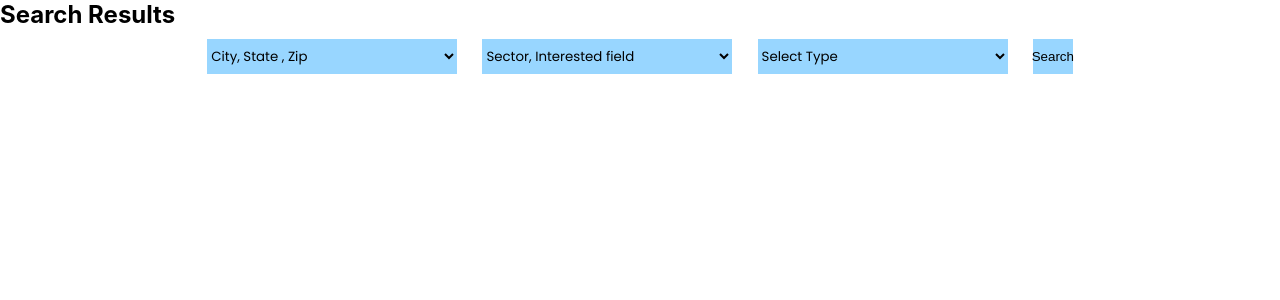
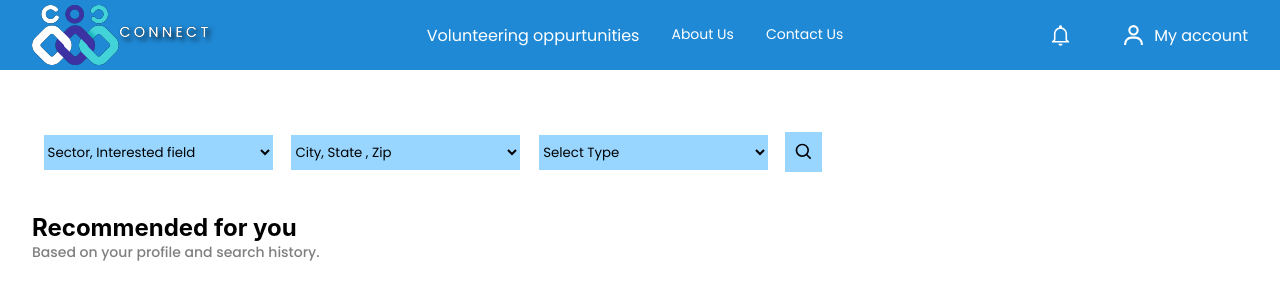
Before and after one commit to anysa-kharel/Volunteer-Management-System, a React (Create React App) app: page /search in a window 1280 px wide. Shown: the top 300 px of the page. Built offline with nearby package versions, Linux system fonts and the light colour scheme.

Commit message:
Logo added and Search problem solved

```diff
--- a/src/components/Navbar.css
+++ b/src/components/Navbar.css
@@ -4,7 +4,11 @@
     box-sizing: border-box;
 }
 
+.title .logo{
+  margin-top:0.8rem;
+}
 .title a{
+
     color: white;
     font-size: 30px;
     margin-left: 2rem;
--- a/src/components/Navbar2.js
+++ b/src/components/Navbar2.js
@@ -3,6 +3,7 @@ import { Link } from "react-router-dom";
 import { BiUser } from 'react-icons/bi';
 import { AiOutlineUserAdd } from 'react-icons/ai';
 import './Navbar2.css'
+import logo from "../assests/logo2.png"
 
 const Navbar2 = () => {
     return (
@@ -10,7 +11,7 @@ const Navbar2 = () => {
             <div className="main-nav2">
 
                 <div className="title">
-                    <Link className="no_underline" to="/home">Volun</Link>
+                    <Link className="no_underline" to="/home"><img src= {logo} className="logo"/></Link>
                 </div>
 
                 <div className="Menus">
@@ -38,7 +39,7 @@ const Navbar2 = () => {
                 </div>
 
                 <div className="login1">
-                    <ul className="log-in">
+                    <ul className="log-in2">
                         <li>
                             <Link className="no_underline hover_item" to="/login">Login <BiUser size={15} /></Link>
                         </li>
--- a/src/components/Navbar3.js
+++ b/src/components/Navbar3.js
@@ -3,6 +3,7 @@ import { Link } from "react-router-dom";
 import { IoMdNotificationsOutline } from "react-icons/io";
 import { AiOutlineUserAdd } from "react-icons/ai";
 import { BiUser } from "react-icons/bi";
+import logo from "../assests/logo2.png"
 import "./Navbar.css";
 import "./Navbar3.css";
 
@@ -12,7 +13,7 @@ const Navbar3 = () => {
       <div className="main-nav">
         <div className="title">
           <Link className="no_underline" to="/home">
-            Volun
+            <img src= {logo} className="logo"/>
           </Link>
         </div>
 
--- a/src/components/volundata.js
+++ b/src/components/volundata.js
@@ -46,7 +46,7 @@ const Volundata = [
         stipend:"Free",
         type:"Unpaid",
         duration:"5 Hrs",
-        field:"Public Health"
+        field:"Public health"
     },
 
     {
@@ -82,7 +82,7 @@ const Volundata = [
         stipend:"500",
         type:"Paid",
         duration:"3 Hrs",
-        field:"Public Health"
+        field:"Public health"
     },
 
     {
@@ -94,7 +94,7 @@ const Volundata = [
         stipend:"Free",
         type:"Unpaid",
         duration:"Flexible",
-        field:"Public Health"
+        field:"Public health"
     },
 
     {
@@ -106,7 +106,7 @@ const Volundata = [
         stipend:"500",
         type:"Paid",
         duration:"2 Hrs",
-        field:"Engineering"
+        field:"Technology"
     },
 
     {
@@ -118,7 +118,7 @@ const Volundata = [
         stipend:"500",
         type:"Paid",
         duration:"2 Hrs",
-        field:"Engineering"
+        field:"Technology"
     },
     {
         "id":"11",
--- a/src/pages/About.js
+++ b/src/pages/About.js
@@ -7,7 +7,7 @@ const About = () => {
     <div>
       <Navbar/>
       About Page
- <Signup1/>
+
     </div>
   )
 }
--- a/src/pages/Enter.js
+++ b/src/pages/Enter.js
@@ -12,52 +12,40 @@ const Enter = () => {
   const [field, setField] = useState("");
   const [type, setType] = useState("");
   const [searchData, setSearchData] = useState([]);
-  // const [click, setClick] = useState(false);
+  const [click, setClick] = useState(false);
 
   const handleClick = (e) => {
-    e.preventDefault()
+    setClick(true);
+    e.preventDefault();
     console.log(location, field, type);
+    console.log(!location, !type);
 
-
-    const locationData = Volundata.filter(data => {
-
-        if(!location && !field && !type){
-            return(Volundata)
+    const locationData = Volundata.filter((data) => {
+      if (!location && !field && !type) {
+        return Volundata;
+      } else if (!location && !type) {
+        return data.field === field;
+      } else if (!field && !type) {
+        return data.location === location;
+      } else if (!location && !field) {
+        return data.type === type;
+      } else if (!location) {
+        return data.type === type && data.field === field;
+      } else if (!type) {
+        return data.location === location && data.field === field;
+      } else if (!field) {
+        return data.type === type && data.location === location;
+      } else {
+        return (
+          data.field === field &&
+          data.type === type &&
+          data.location === location
+        );
       }
-
-        if(!location){
-            return(data.type===type && data.field===field)
-        }
-
-        if(!type){
-            return(data.location===location && data.field===field)
-        }
-
-        if(!field){
-            return(data.type===type && data.location===location)
-        }
-
-        if(!location && !type){
-            return(data.field===field)
-        }
-
-        if(!field && !type){
-            return(data.location===location)
-        }
-
-        if(!location && !field){
-            return(data.type===type)
-        }
-
-        else{
-            return(data.field===field && data.type===type && data.location===location)
-        }
-
-    })
-    console.log(locationData)
-    setSearchData(locationData)
-
-}
+    });
+    console.log(locationData);
+    setSearchData(locationData);
+  };
 
   return (
     <>
@@ -67,19 +55,19 @@ const Enter = () => {
       <div className="enter">
         <form className="search-barr">
           <select
-            value={location}
-            onChange={(e) => setLocation(e.currentTarget.value)}
+            value={field}
+            onChange={(e) => setField(e.currentTarget.value)}
           >
             <option value="">Sector, Interested field</option>
             <option value="Environment">Environment</option>
             <option value="Business">Business</option>
             <option value="Public health">Public health</option>
-            <option value="Engineering">Engineering</option>
+            <option value="Technology">Technology</option>
           </select>
 
           <select
-            value={field}
-            onChange={(e) => setField(e.currentTarget.value)}
+            value={location}
+            onChange={(e) => setLocation(e.currentTarget.value)}
           >
             <option value="">City, State , Zip</option>
             <option value="Kathmandu">Kathmandu</option>
@@ -104,36 +92,59 @@ const Enter = () => {
       </div>
       {/* Containers */}
 
-
       <div className="pro-container">
-      {
-      searchData.slice(0, 6).map(data => {
-        return(<>
-    <div className="info">
-
-
-      <div key={data.id} className="pro-logo">
-         <img src={data.picture} alt="pic"/>
+        {searchData.slice(0, 6).map((data) => {
+          return (
+            <>
+              <div className="info" key={data.id}>
+                <div className="pro-logo">
+                  <img src={data.picture} alt="pic" />
                 </div>
 
                 <div className="pro-details">
-        <div key={data.id} className="book"> <h2>Program:&nbsp;{data.program}</h2><div className="bookmark"><FaRegBookmark/></div></div>
-        <div key={data.id}> <h3>Organization:&nbsp;{data.organization}</h3></div>
-        <div key={data.id}> <h3>Date & Time:&nbsp;{data.datantime}</h3></div>
-        <div key={data.id}> <h3>Location:&nbsp;{data.location}</h3></div>
-        <div key={data.id}> <h3>Duration:&nbsp;{data.duration}</h3></div>
-        <div key={data.id}> <h3>Type:&nbsp;{data.type}</h3></div>
-        <div key={data.id} className="book"> <h3>Stipend:&nbsp;{data.stipend}</h3><div >
-
-           <input type="button" value="Want to Join?" className="but"></input>
-           </div></div>
+                  <div className="book">
+                    {" "}
+                    <h2>Program:&nbsp;{data.program}</h2>
+                    <div className="bookmark">
+                      <FaRegBookmark />
                     </div>
                   </div>
-
-      </>  )}
-        )
-        }
-
+                  <div key={data.id}>
+                    {" "}
+                    <h3>Organization:&nbsp;{data.organization}</h3>
+                  </div>
+                  <div key={data.id}>
+                    {" "}
+                    <h3>Date & Time:&nbsp;{data.datentime}</h3>
+                  </div>
+                  <div key={data.id}>
+                    {" "}
+                    <h3>Location:&nbsp;{data.location}</h3>
+                  </div>
+                  <div key={data.id}>
+                    {" "}
+                    <h3>Duration:&nbsp;{data.duration}</h3>
+                  </div>
+                  <div key={data.id}>
+                    {" "}
+                    <h3>Type:&nbsp;{data.type}</h3>
+                  </div>
+                  <div className="book">
+                    {" "}
+                    <h3>Stipend:&nbsp;{data.stipend}</h3>
+                    <div>
+                      <input
+                        type="button"
+                        value="Want to Join?"
+                        className="but"
+                      ></input>
+                    </div>
+                  </div>
+                </div>
+              </div>
+            </>
+          );
+        })}
       </div>
     </>
   );
--- a/src/pages/SearchResults.jsx
+++ b/src/pages/SearchResults.jsx
@@ -1,64 +1,74 @@
+import React from "react";
+import Navbar3 from "../components/Navbar3";
 import { useState } from "react";
+import "./Enter.css";
 import Volundata from "../components/volundata";
-import {FaRegBookmark} from 'react-icons/fa';
-import './Enter.css';
+import "../components/Form.css";
+import { BiSearch } from "react-icons/bi";
+import { FaRegBookmark } from "react-icons/fa";
 
-const SearchResults = () => {
-    const [location, setLocation] = useState("")
-    const [field, setField] = useState("")
-    const [type, setType] = useState("")
-    const [searchData, setSearchData] = useState([])
+const Enter = () => {
+  const [location, setLocation] = useState("");
+  const [field, setField] = useState("");
+  const [type, setType] = useState("");
+  const [searchData, setSearchData] = useState([]);
+  const [click, setClick] = useState(false);
 
   const handleClick = (e) => {
-        e.preventDefault()
+    setClick(true);
+    e.preventDefault();
     console.log(location, field, type);
+    console.log(!location, !type);
 
-
-        const locationData = Volundata.filter(data => {
-
-            if(!location && !field && !type){
-                return(Volundata)
+    const locationData = Volundata.filter((data) => {
+      if (!location && !field && !type) {
+        return Volundata;
+      } else if (!location && !type) {
+        return data.field === field;
+      } else if (!field && !type) {
+        return data.location === location;
+      } else if (!location && !field) {
+        return data.type === type;
+      } else if (!location) {
+        return data.type === type && data.field === field;
+      } else if (!type) {
+        return data.location === location && data.field === field;
+      } else if (!field) {
+        return data.type === type && data.location === location;
+      } else {
+        return (
+          data.field === field &&
+          data.type === type &&
+          data.location === location
+        );
       }
-
-            if(!location){
-                return(data.type===type && data.field ===field)
-            }
-
-            if(!type){
-                return(data.location===location && data.field ===field)
-            }
-
-            if(!field){
-                return(data.type===type && data.location ===location)
-            }
-
-            if(!location && !type){
-                return(data.field ===field)
-            }
-
-            if(!field && !type){
-                return(data.location===location)
-            }
-
-            if(!location && !field){
-                return(data.type===type)
-            }
-
-            else{
-                return(data.field===field && data.type===type && data.location === location)
-            }
-
-        })
-        console.log(locationData)
-        setSearchData(locationData)
-
-    }
+    });
+    console.log(locationData);
+    setSearchData(locationData);
+  };
 
   return (
     <>
-      <h2>Search Results</h2>
-      <form >
-        <select value={location}  onChange={e => setLocation(e.currentTarget.value)}>
+      <Navbar3 />
+
+      {/* Search Bar */}
+      <div className="enter">
+        <form className="search-barr">
+          <select
+            value={field}
+            onChange={(e) => setField(e.currentTarget.value)}
+          >
+            <option value="">Sector, Interested field</option>
+            <option value="Environment">Environment</option>
+            <option value="Business">Business</option>
+            <option value="Public health">Public health</option>
+            <option value="Engineering">Engineering</option>
+          </select>
+
+          <select
+            value={location}
+            onChange={(e) => setLocation(e.currentTarget.value)}
+          >
             <option value="">City, State , Zip</option>
             <option value="Kathmandu">Kathmandu</option>
             <option value="Pokhara">Pokhara</option>
@@ -66,73 +76,78 @@ const SearchResults = () => {
             <option value="Butwal">Butwal</option>
           </select>
 
-        <select value={field}  onChange={e => setField(e.currentTarget.value)}>
-          <option value="">Sector, Interested field</option>
-          <option value="Environment">Environment</option>
-          <option value="Business">Business</option>
-          <option value="Public health">Public health</option>
-          <option value="Engineering">Engineering</option>
-        </select>
-
-        <select value={type}  onChange={e => setType(e.currentTarget.value)}>
+          <select value={type} onChange={(e) => setType(e.currentTarget.value)}>
             <option value="">Select Type</option>
             <option value="Paid">Paid</option>
             <option value="Unpaid">Unpaid</option>
           </select>
-        <button onClick={handleClick}>Search</button>
+
+          <button onClick={handleClick}>
+            <BiSearch size={20} />
+          </button>
         </form>
-      <div>
-        {
-            searchData.slice(0, 6).map(data => {
-                return(
-                    <div key={data.id}>
-                    Program:{data.program} <br/>
-                    Organization:{data.organization} <br/>
-                    Date & Time:{data.datentime}<br/>
-                    Location:{data.location}<br/>
-                    Stipend:{data.stipend}<br/>
-                    Type:{data.type}<br/>
-                    Duration:{data.duration}<br/>
-                        <hr />
-                        <br/>
+
+        <h2>Recommended for you</h2>
+        <h3>Based on your profile and search history.</h3>
       </div>
+      {/* Containers */}
 
-                )
-            })
-        }
-      </div>
-
-
-        {/* <div className="pro-container">
-      {
-      searchData.slice(0, 6).map(data => {
-        return(
+      <div className="pro-container">
+        {searchData.slice(0, 6).map((data) => {
+          return (
             <>
-      <div key={data.id} className="pro-logo">
-           Picture Here.
+              <div className="info" key={data.id}>
+                <div className="pro-logo">
+                  <img src={data.picture} alt="pic" />
                 </div>
 
                 <div className="pro-details">
-        <div key={data.id} className="book"> <h2>Program:&nbsp;{data.program}</h2><div className="bookmark"><FaRegBookmark/></div></div>
-        <div key={data.id}> <h3>Organization:&nbsp;{data.organization}</h3></div>
-        <div key={data.id}> <h3>Date & Time:&nbsp;{data.datantime}</h3></div>
-        <div key={data.id}> <h3>Location:&nbsp;{data.location}</h3></div>
-        <div key={data.id}> <h3>Duration:&nbsp;{data.duration}</h3></div>
-        <div key={data.id}> <h3>Type:&nbsp;{data.type}</h3></div>
-        <div key={data.id} className="book"> <h3>Stipend:&nbsp;{data.stipend}</h3><div >
-
-           <input type="button" value="Want to Join?" className="but"></input>
-           </div></div>
+                  <div className="book">
+                    {" "}
+                    <h2>Program:&nbsp;{data.program}</h2>
+                    <div className="bookmark">
+                      <FaRegBookmark />
+                    </div>
+                  </div>
+                  <div key={data.id}>
+                    {" "}
+                    <h3>Organization:&nbsp;{data.organization}</h3>
+                  </div>
+                  <div key={data.id}>
+                    {" "}
+                    <h3>Date & Time:&nbsp;{data.datantime}</h3>
+                  </div>
+                  <div key={data.id}>
+                    {" "}
+                    <h3>Location:&nbsp;{data.location}</h3>
+                  </div>
+                  <div key={data.id}>
+                    {" "}
+                    <h3>Duration:&nbsp;{data.duration}</h3>
+                  </div>
+                  <div key={data.id}>
+                    {" "}
+                    <h3>Type:&nbsp;{data.type}</h3>
+                  </div>
+                  <div className="book">
+                    {" "}
+                    <h3>Stipend:&nbsp;{data.stipend}</h3>
+                    <div>
+                      <input
+                        type="button"
+                        value="Want to Join?"
+                        className="but"
+                      ></input>
+                    </div>
+                  </div>
+                </div>
               </div>
             </>
-        )}
-        )
-        }
-    </div> */}
-
-
+          );
+        })}
+      </div>
     </>
   );
 };
 
-export default SearchResults;
+export default Enter;
```
Also changed, not shown: src/components/Navbar1.js (+23 -14 lines), src/components/Navbar2.css (+13 -1 lines), src/assests/logo2.png (added), src/assests/sanduk.jpg (deleted). Lines whose indentation alone changed are shown as unchanged.
